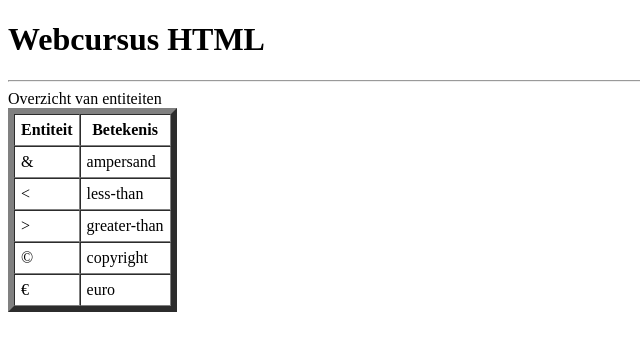
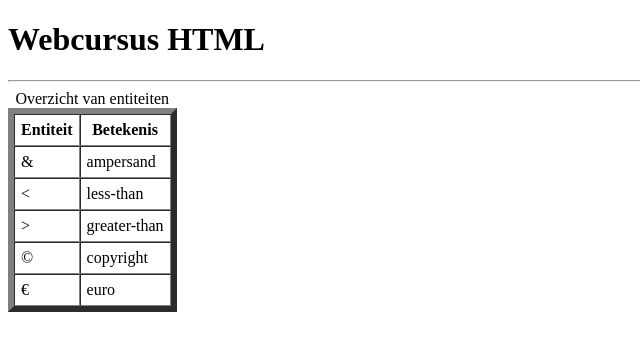
Before and after one commit to Iljas-Leys/statweb, a plain HTML site: page les3/oefeningen/oef1.html in a window 1280 px wide. Shown: the full height of the page, 0-640 px from the left. Drawn offline with Linux system fonts and the light colour scheme.

Commit message:
verbetering oefening 1

```diff
--- a/les3/oefeningen/oef1.html
+++ b/les3/oefeningen/oef1.html
@@ -10,8 +10,8 @@
 <body>
     <h1>Webcursus HTML</h1>
     <hr>
-    Overzicht van entiteiten
     <table border="6" cellspacing="0" cellpadding="6">
+        <caption>Overzicht van entiteiten</caption>
         <tr>
             <th>Entiteit</th>
             <th>Betekenis</th>
```
